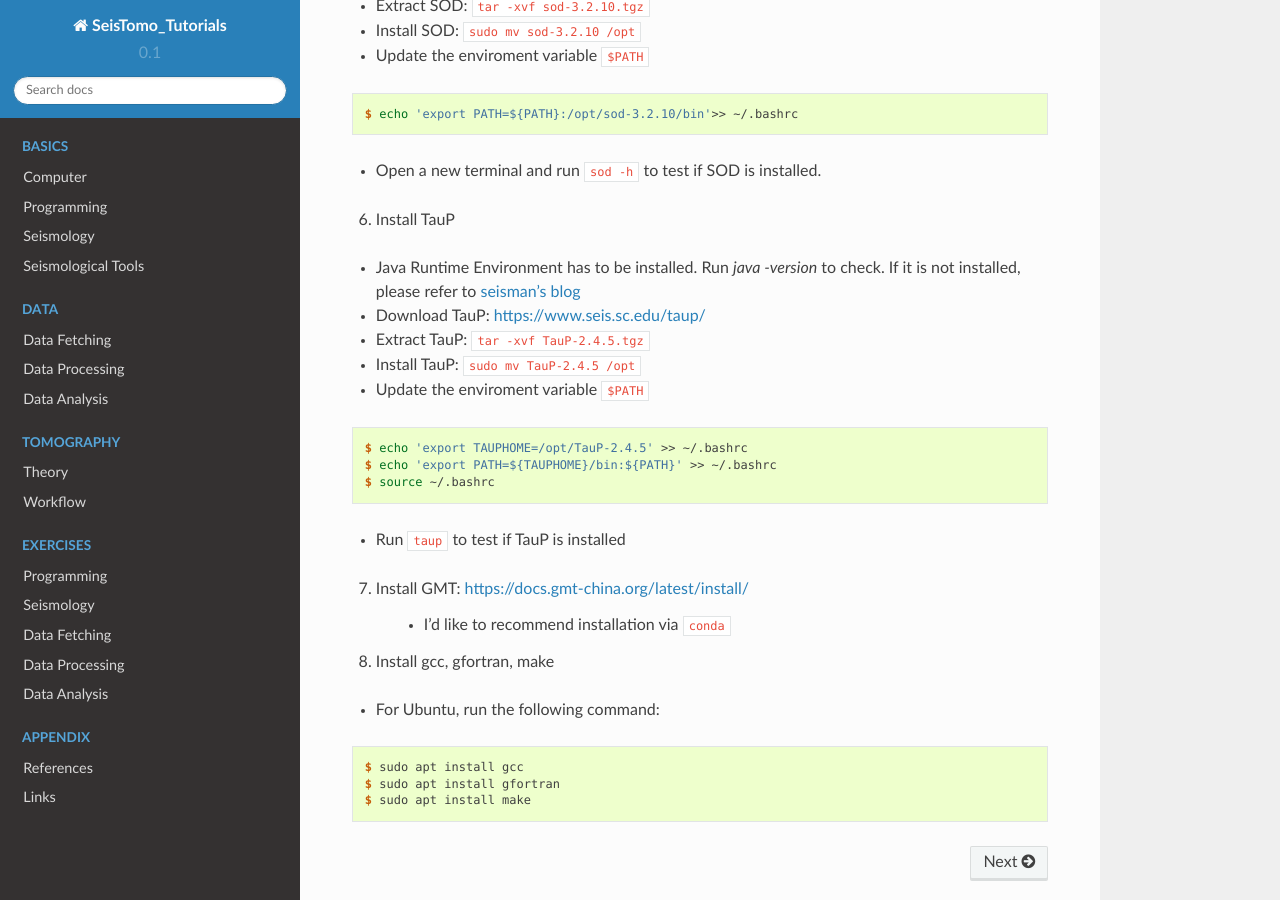
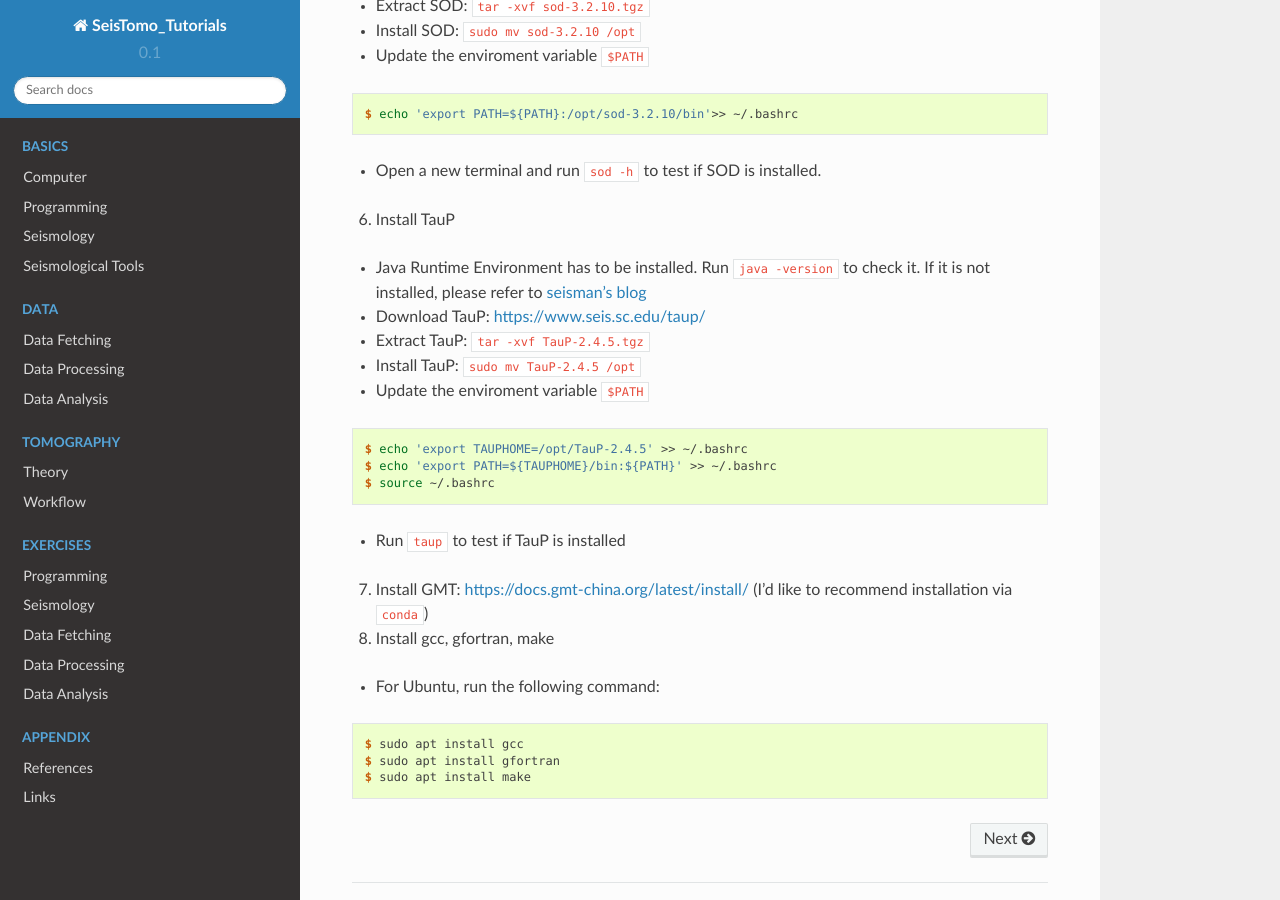
Before and after one commit to MIGG-NTU/SeisTomo_Tutorials, a Sphinx documentation site: the page built from source/index.rst, in a window 1280 px wide and 900 px high, scrolled down 2465 px. Built offline with Sphinx 7.4.7 and the Read the Docs theme 2.0.0, drawn with Linux system fonts in a browser that asks for light colours.

Commit message:
fix typo (#56)
* fix typo

* fix typo

* fix typo

```diff
--- a/source/index.rst
+++ b/source/index.rst
@@ -130,7 +130,7 @@ In order to follow the toturials, you have to install the following terms in you
 
 6. Install TauP
 
-- Java Runtime Environment has to be installed. Run `java -version` to check. If it is not installed, please refer to `seisman's blog <https://blog.seisman.info/taup-install/>`__
+- Java Runtime Environment has to be installed. Run ``java -version`` to check it. If it is not installed, please refer to `seisman's blog <https://blog.seisman.info/taup-install/>`__
 - Download TauP: https://www.seis.sc.edu/taup/
 - Extract TauP: ``tar -xvf TauP-2.4.5.tgz``
 - Install TauP: ``sudo mv TauP-2.4.5 /opt``
@@ -145,9 +145,7 @@ In order to follow the toturials, you have to install the following terms in you
 - Run ``taup`` to test if TauP is installed
 
 
-7. Install GMT: https://docs.gmt-china.org/latest/install/
-
-    - I'd like to recommend installation via ``conda``
+7. Install GMT: https://docs.gmt-china.org/latest/install/ (I'd like to recommend installation via ``conda``)
 
 8. Install gcc, gfortran, make
 
--- a/source/seismology/seismic-data/coordinate-systems.rst
+++ b/source/seismology/seismic-data/coordinate-systems.rst
@@ -54,8 +54,8 @@ Sometimes, the two horizontal components may be not aligned with North and East.
 Component Rotation
 ------------------
 
-IRISWS Rotation: https://service.iris.edu/irisws/rotation/docs/1/help/
-SAC rotate: https://seisman.github.io/SAC_Docs_zh/data-process/rotate/
+- IRISWS Rotation: https://service.iris.edu/irisws/rotation/docs/1/help/
+- SAC rotate: https://seisman.github.io/SAC_Docs_zh/data-process/rotate/
 
 We can rotate seismic waveform in one coordinate system to anther one so that we can better analyize the data.
 
```
